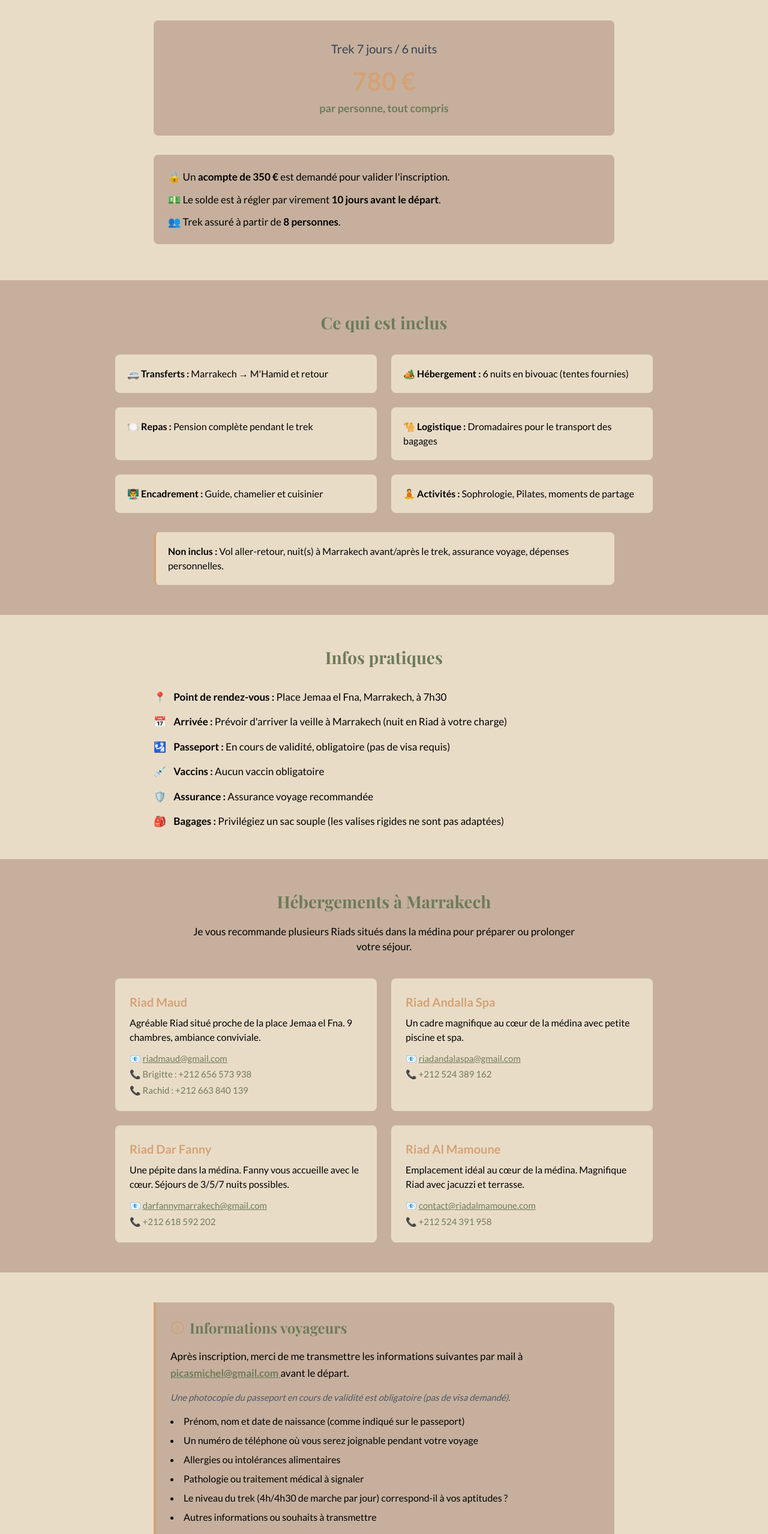
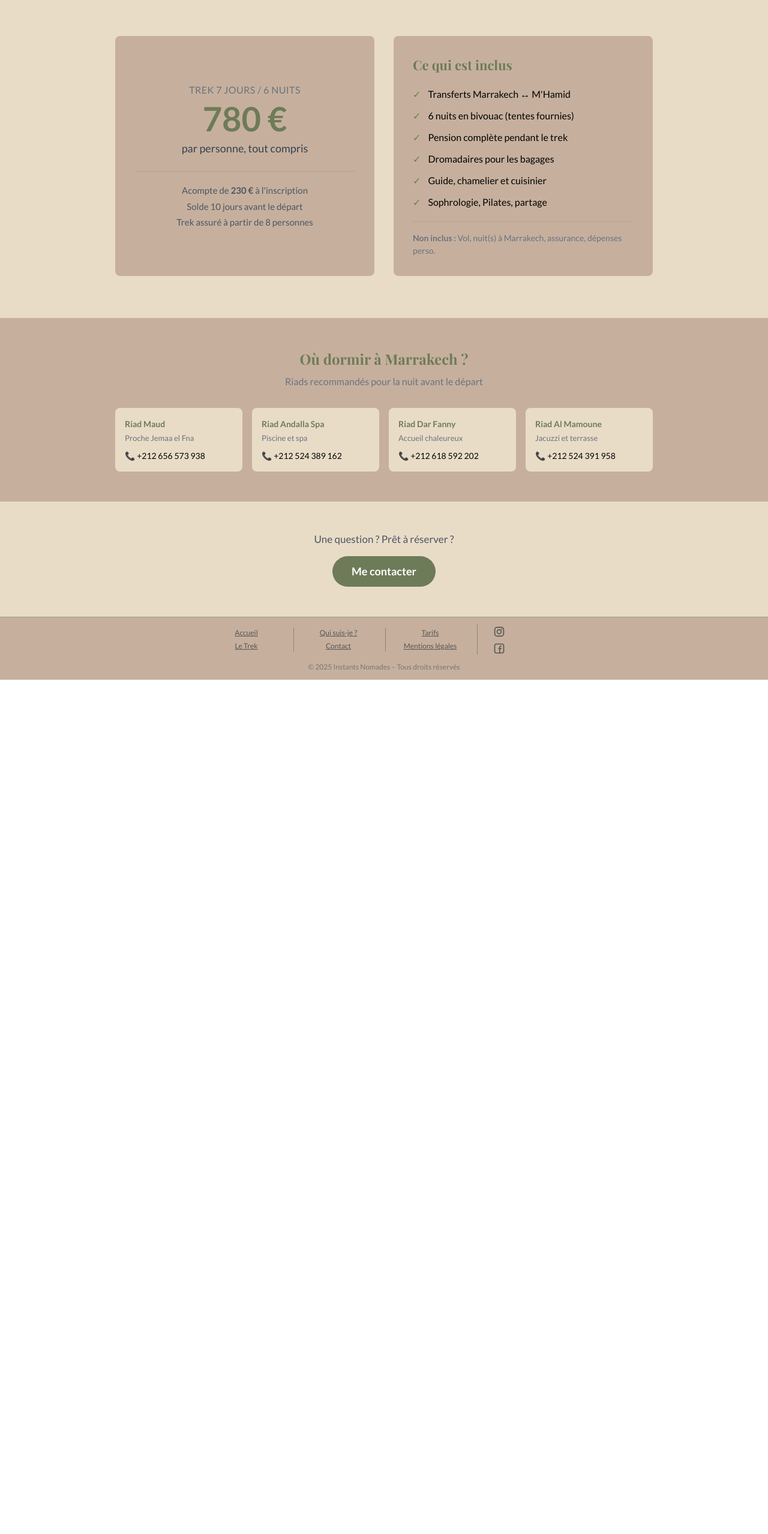
Before and after one commit to GrissaDrauka/instants-nomades, an Angular app: page /contact/tarifs in a window 1280 px wide. Shown: the part 201-2758 px from the top of the page at 60% size. After the commit the page ends 1334 px from the top, so only its background shows below. Built offline with nearby package versions, Linux system fonts and the light colour scheme.

Commit message:
Refonte du formulaire de contact et ajout de la section "Informations à transmettre" après inscription

```diff
--- a/src/app/components/contact/contact-form/contact-form.html
+++ b/src/app/components/contact/contact-form/contact-form.html
@@ -1,11 +1,7 @@
 <section aria-label="Formulaire de contact Instants Nomades">
-    <div class="max-w-screen-md mx-auto px-4">
-        <h2 class="font-display text-[32px] text-vert-sauge font-bold text-center mb-[40px]">
-            Nous contacter
-        </h2>
-
+    <div class="max-w-screen-md mx-auto">
         <form action="https://formsubmit.co/picasmichel@gmail.com" method="POST"
-            class="bg-sable p-8 rounded-xl shadow-md space-y-6">
+            class="space-y-6">
 
             <!-- Nom -->
             <div class="flex flex-col space-y-2">
@@ -42,34 +38,6 @@
                     Envoyer
                 </button>
             </div>
-
-            <div class="text-center text-[16px] text-[#555]">
-                <p class="mb-4">Envie de prolonger l’aventure ?</p>
-                <div class="flex justify-center gap-4">
-                    <!-- Instagram -->
-                    <a href="https://www.instagram.com/michelpicas" target="_blank" rel="noopener noreferrer"
-                        aria-label="Instagram" class="hover:text-vert-sauge transition" title="Instagram">
-                        <svg class="w-11 h-11 inline-block fill-current" viewBox="0 0 32 32"
-                            xmlns="http://www.w3.org/2000/svg">
-                            <path
-                                d="M20.445 5h-8.891A6.559 6.559 0 0 0 5 11.554v8.891A6.559 6.559 0 0 0 11.554 27h8.891a6.56 6.56 0 0 0 6.554-6.555v-8.891A6.557 6.557 0 0 0 20.445 5zm4.342 15.445a4.343 4.343 0 0 1-4.342 4.342h-8.891a4.341 4.341 0 0 1-4.341-4.342v-8.891a4.34 4.34 0 0 1 4.341-4.341h8.891a4.342 4.342 0 0 1 4.341 4.341l.001 8.891z" />
-                            <path
-                                d="M16 10.312c-3.138 0-5.688 2.551-5.688 5.688s2.551 5.688 5.688 5.688 5.688-2.551 5.688-5.688-2.55-5.688-5.688-5.688zm0 9.163a3.475 3.475 0 1 1-.001-6.95 3.475 3.475 0 0 1 .001 6.95zM21.7 8.991a1.363 1.363 0 1 1-1.364 1.364c0-.752.51-1.364 1.364-1.364z" />
-                        </svg>
-                    </a>
-
-                    <!-- Facebook -->
-                    <a href="https://www.facebook.com/share/1FvtbJFQG6/?mibextid=wwXIfr" target="_blank"
-                        rel="noopener noreferrer" aria-label="Facebook" class="hover:text-vert-sauge transition"
-                        title="Facebook">
-                        <svg class="w-12 h-12 inline-block fill-current mt-[4px]" viewBox="0 0 32 32"
-                            xmlns="http://www.w3.org/2000/svg">
-                            <path fill-rule="evenodd" clip-rule="evenodd"
-                                d="M2 6C2 3.79086 3.79086 2 6 2H18C20.2091 2 22 3.79086 22 6V18C22 20.2091 20.2091 22 18 22H6C3.79086 22 2 20.2091 2 18V6ZM6 4C4.89543 4 4 4.89543 4 6V18C4 19.1046 4.89543 20 6 20H12V13H11C10.4477 13 10 12.5523 10 12C10 11.4477 10.4477 11 11 11H12V9.5C12 7.567 13.567 6 15.5 6H16.1C16.6523 6 17.1 6.44772 17.1 7C17.1 7.55228 16.6523 8 16.1 8H15.5C14.6716 8 14 8.67157 14 9.5V11H16.1C16.6523 11 17.1 11.4477 17.1 12C17.1 12.5523 16.6523 13 16.1 13H14V20H18C19.1046 20 20 19.1046 20 18V6C20 4.89543 19.1046 4 18 4H6Z" />
-                        </svg>
-                    </a>
-                </div>
-            </div>
         </form>
     </div>
 </section>
--- a/src/app/components/contact/contact.html
+++ b/src/app/components/contact/contact.html
@@ -58,4 +58,37 @@
             </div>
         </div>
     </section>
+
+    <!-- Section : Après inscription -->
+    <section class="bg-beige py-[50px]">
+        <div class="max-w-screen-xl mx-auto px-4">
+            <div class="max-w-3xl mx-auto">
+                <div class="text-center mb-8">
+                    <span class="inline-block bg-vert-sauge/10 text-vert-sauge text-[14px] font-semibold px-4 py-1 rounded-full mb-3">
+                        Après inscription
+                    </span>
+                    <h2 class="font-display text-[26px] text-vert-sauge font-bold">
+                        Informations à transmettre
+                    </h2>
+                </div>
+
+                <div class="bg-sable p-6 rounded-lg">
+                    <p class="text-center text-[16px] text-gray-600 mb-6">
+                        Merci d'envoyer ces informations à
+                        <a href="mailto:picasmichel@gmail.com" class="text-vert-sauge underline hover:text-terracotta font-medium">picasmichel&#64;gmail.com</a>
+                        avant le départ.
+                    </p>
+
+                    <div class="grid md:grid-cols-2 gap-3 text-[15px]">
+                        <p>• Copie du passeport</p>
+                        <p>• Prénom, nom, date de naissance</p>
+                        <p>• Téléphone pour le voyage</p>
+                        <p>• Allergies / intolérances</p>
+                        <p>• Pathologie ou traitement</p>
+                        <p>• Niveau physique OK (4h/4h30 marche)</p>
+                    </div>
+                </div>
+            </div>
+        </div>
+    </section>
 </main>
--- a/src/app/components/contact/tarifs/tarifs.html
+++ b/src/app/components/contact/tarifs/tarifs.html
@@ -1,149 +1,98 @@
 <main>
-    <!-- Section 1 : Tarifs -->
-    <section class="bg-sable py-[60px]">
+    <!-- Section 1 : Tarif + Ce qui est inclus -->
+    <section class="bg-sable py-[70px]">
         <div class="max-w-screen-xl mx-auto px-4">
-            <h1 class="font-display text-[36px] md:text-[42px] text-vert-sauge font-bold text-center mb-8">
+            <h1 class="font-display text-[36px] md:text-[42px] text-vert-sauge font-bold text-center mb-12">
                 Tarifs & Informations
             </h1>
 
-            <div class="max-w-3xl mx-auto">
-                <!-- Tarif principal -->
-                <div class="bg-beige p-8 rounded-lg text-center mb-8">
-                    <p class="text-[20px] text-gray-700 mb-2">Trek 7 jours / 6 nuits</p>
-                    <p class="text-[42px] font-bold text-terracotta">780 €</p>
-                    <p class="text-[18px] text-vert-sauge font-semibold">par personne, tout compris</p>
+            <div class="max-w-4xl mx-auto flex flex-col lg:flex-row gap-8 items-stretch">
+                <!-- Colonne gauche : Tarif -->
+                <div class="lg:w-1/2">
+                    <div class="bg-beige p-8 rounded-lg h-full flex flex-col justify-center text-center">
+                        <p class="text-[16px] text-gray-500 uppercase tracking-wide mb-2">Trek 7 jours / 6 nuits</p>
+                        <p class="text-[56px] font-bold text-vert-sauge leading-none mb-2">780 €</p>
+                        <p class="text-[18px] text-gray-700 mb-6">par personne, tout compris</p>
+
+                        <div class="border-t border-vert-sauge/20 pt-5 text-[15px] text-gray-600 space-y-1">
+                            <p>Acompte de <strong>230 €</strong> à l'inscription</p>
+                            <p>Solde 10 jours avant le départ</p>
+                            <p>Trek assuré à partir de 8 personnes</p>
+                        </div>
+                    </div>
                 </div>
 
-                <!-- Détails -->
-                <div class="bg-beige p-6 rounded-lg space-y-3 text-[17px]">
-                    <p>🔒 Un <strong>acompte de 350 €</strong> est demandé pour valider l'inscription.</p>
-                    <p>💵 Le solde est à régler par virement <strong>10 jours avant le départ</strong>.</p>
-                    <p>👥 Trek assuré à partir de <strong>8 personnes</strong>.</p>
+                <!-- Colonne droite : Ce qui est inclus -->
+                <div class="lg:w-1/2">
+                    <div class="bg-beige p-8 rounded-lg h-full">
+                        <h2 class="font-display text-[22px] text-vert-sauge font-bold mb-5">
+                            Ce qui est inclus
+                        </h2>
+                        <ul class="space-y-3 text-[16px]">
+                            <li class="flex items-center gap-3">
+                                <span class="text-vert-sauge">✓</span>
+                                Transferts Marrakech ↔ M'Hamid
+                            </li>
+                            <li class="flex items-center gap-3">
+                                <span class="text-vert-sauge">✓</span>
+                                6 nuits en bivouac (tentes fournies)
+                            </li>
+                            <li class="flex items-center gap-3">
+                                <span class="text-vert-sauge">✓</span>
+                                Pension complète pendant le trek
+                            </li>
+                            <li class="flex items-center gap-3">
+                                <span class="text-vert-sauge">✓</span>
+                                Dromadaires pour les bagages
+                            </li>
+                            <li class="flex items-center gap-3">
+                                <span class="text-vert-sauge">✓</span>
+                                Guide, chamelier et cuisinier
+                            </li>
+                            <li class="flex items-center gap-3">
+                                <span class="text-vert-sauge">✓</span>
+                                Sophrologie, Pilates, partage
+                            </li>
+                        </ul>
+                        <p class="mt-5 pt-4 border-t border-vert-sauge/20 text-[14px] text-gray-500">
+                            <strong>Non inclus :</strong> Vol, nuit(s) à Marrakech, assurance, dépenses perso.
+                        </p>
+                    </div>
                 </div>
             </div>
         </div>
     </section>
 
-    <!-- Section 2 : Ce qui est inclus -->
+    <!-- Section 3 : Hébergements -->
     <section class="bg-beige py-[50px]">
         <div class="max-w-screen-xl mx-auto px-4">
-            <h2 class="font-display text-[28px] text-vert-sauge font-bold text-center mb-8">
-                Ce qui est inclus
-            </h2>
+            <div class="max-w-4xl mx-auto">
+                <h2 class="font-display text-[24px] text-vert-sauge font-bold text-center mb-2">
+                    Où dormir à Marrakech ?
+                </h2>
+                <p class="text-center text-[16px] text-gray-500 mb-8">
+                    Riads recommandés pour la nuit avant le départ
+                </p>
 
-            <div class="max-w-4xl mx-auto grid md:grid-cols-2 gap-6">
-                <div class="bg-sable p-5 rounded-lg">
-                    <p><strong>🚐 Transferts :</strong> Marrakech → M'Hamid et retour</p>
-                </div>
-                <div class="bg-sable p-5 rounded-lg">
-                    <p><strong>🏕️ Hébergement :</strong> 6 nuits en bivouac (tentes fournies)</p>
-                </div>
-                <div class="bg-sable p-5 rounded-lg">
-                    <p><strong>🍽️ Repas :</strong> Pension complète pendant le trek</p>
-                </div>
-                <div class="bg-sable p-5 rounded-lg">
-                    <p><strong>🐪 Logistique :</strong> Dromadaires pour le transport des bagages</p>
-                </div>
-                <div class="bg-sable p-5 rounded-lg">
-                    <p><strong>👨‍🏫 Encadrement :</strong> Guide, chamelier et cuisinier</p>
-                </div>
-                <div class="bg-sable p-5 rounded-lg">
-                    <p><strong>🧘 Activités :</strong> Sophrologie, Pilates, moments de partage</p>
-                </div>
-            </div>
-
-            <div class="max-w-3xl mx-auto mt-8 bg-sable p-5 rounded-lg border-l-4 border-terracotta">
-                <p class="text-[16px]"><strong>Non inclus :</strong> Vol aller-retour, nuit(s) à Marrakech avant/après le trek, assurance voyage, dépenses personnelles.</p>
-            </div>
-        </div>
-    </section>
-
-    <!-- Section 3 : Infos pratiques -->
-    <section class="bg-sable py-[50px]">
-        <div class="max-w-screen-xl mx-auto px-4">
-            <h2 class="font-display text-[28px] text-vert-sauge font-bold text-center mb-8">
-                Infos pratiques
-            </h2>
-
-            <div class="max-w-3xl mx-auto">
-                <ul class="space-y-4 text-[17px]">
-                    <li class="flex items-start gap-3">
-                        <span>📍</span>
-                        <p><strong>Point de rendez-vous :</strong> Place Jemaa el Fna, Marrakech, à 7h30</p>
-                    </li>
-                    <li class="flex items-start gap-3">
-                        <span>📅</span>
-                        <p><strong>Arrivée :</strong> Prévoir d'arriver la veille à Marrakech (nuit en Riad à votre charge)</p>
-                    </li>
-                    <li class="flex items-start gap-3">
-                        <span>🛂</span>
-                        <p><strong>Passeport :</strong> En cours de validité, obligatoire (pas de visa requis)</p>
-                    </li>
-                    <li class="flex items-start gap-3">
-                        <span>💉</span>
-                        <p><strong>Vaccins :</strong> Aucun vaccin obligatoire</p>
-                    </li>
-                    <li class="flex items-start gap-3">
-                        <span>🛡️</span>
-                        <p><strong>Assurance :</strong> Assurance voyage recommandée</p>
-                    </li>
-                    <li class="flex items-start gap-3">
-                        <span>🎒</span>
-                        <p><strong>Bagages :</strong> Privilégiez un sac souple (les valises rigides ne sont pas adaptées)</p>
-                    </li>
-                </ul>
-            </div>
-        </div>
-    </section>
-
-    <!-- Section 4 : Hébergements à Marrakech -->
-    <section class="bg-beige py-[50px]">
-        <div class="max-w-screen-xl mx-auto px-4">
-            <h2 class="font-display text-[28px] text-vert-sauge font-bold text-center mb-4">
-                Hébergements à Marrakech
-            </h2>
-            <p class="text-center text-[17px] max-w-2xl mx-auto mb-10">
-                Je vous recommande plusieurs Riads situés dans la médina pour préparer ou prolonger votre séjour.
-            </p>
-
-            <div class="max-w-4xl mx-auto grid md:grid-cols-2 gap-6">
-                <!-- Riad Maud -->
-                <div class="bg-sable p-6 rounded-lg">
-                    <h3 class="text-terracotta font-bold text-[20px] mb-2">Riad Maud</h3>
-                    <p class="text-[16px] mb-3">Agréable Riad situé proche de la place Jemaa el Fna. 9 chambres, ambiance conviviale.</p>
-                    <div class="text-[15px] text-vert-sauge space-y-1">
-                        <p>📧 <a href="mailto:riadmaud@gmail.com" class="underline hover:text-terracotta">riadmaud&#64;gmail.com</a></p>
-                        <p>📞 Brigitte : +212 656 573 938</p>
-                        <p>📞 Rachid : +212 663 840 139</p>
+                <div class="grid sm:grid-cols-2 lg:grid-cols-4 gap-4 text-[14px]">
+                    <div class="bg-sable p-4 rounded-lg">
+                        <h3 class="text-vert-sauge font-bold mb-1">Riad Maud</h3>
+                        <p class="text-gray-500 text-[13px] mb-2">Proche Jemaa el Fna</p>
+                        <p>📞 +212 656 573 938</p>
                     </div>
-                </div>
-
-                <!-- Riad Andalla Spa -->
-                <div class="bg-sable p-6 rounded-lg">
-                    <h3 class="text-terracotta font-bold text-[20px] mb-2">Riad Andalla Spa</h3>
-                    <p class="text-[16px] mb-3">Un cadre magnifique au cœur de la médina avec petite piscine et spa.</p>
-                    <div class="text-[15px] text-vert-sauge space-y-1">
-                        <p>📧 <a href="mailto:riadandalaspa@gmail.com" class="underline hover:text-terracotta">riadandalaspa&#64;gmail.com</a></p>
+                    <div class="bg-sable p-4 rounded-lg">
+                        <h3 class="text-vert-sauge font-bold mb-1">Riad Andalla Spa</h3>
+                        <p class="text-gray-500 text-[13px] mb-2">Piscine et spa</p>
                         <p>📞 +212 524 389 162</p>
                     </div>
-                </div>
-
-                <!-- Riad Dar Fanny -->
-                <div class="bg-sable p-6 rounded-lg">
-                    <h3 class="text-terracotta font-bold text-[20px] mb-2">Riad Dar Fanny</h3>
-                    <p class="text-[16px] mb-3">Une pépite dans la médina. Fanny vous accueille avec le cœur. Séjours de 3/5/7 nuits possibles.</p>
-                    <div class="text-[15px] text-vert-sauge space-y-1">
-                        <p>📧 <a href="mailto:darfannymarrakech@gmail.com" class="underline hover:text-terracotta">darfannymarrakech&#64;gmail.com</a></p>
+                    <div class="bg-sable p-4 rounded-lg">
+                        <h3 class="text-vert-sauge font-bold mb-1">Riad Dar Fanny</h3>
+                        <p class="text-gray-500 text-[13px] mb-2">Accueil chaleureux</p>
                         <p>📞 +212 618 592 202</p>
                     </div>
-                </div>
-
-                <!-- Riad Al Mamoune -->
-                <div class="bg-sable p-6 rounded-lg">
-                    <h3 class="text-terracotta font-bold text-[20px] mb-2">Riad Al Mamoune</h3>
-                    <p class="text-[16px] mb-3">Emplacement idéal au cœur de la médina. Magnifique Riad avec jacuzzi et terrasse.</p>
-                    <div class="text-[15px] text-vert-sauge space-y-1">
-                        <p>📧 <a href="mailto:contact@riadalmamoune.com" class="underline hover:text-terracotta">contact&#64;riadalmamoune.com</a></p>
+                    <div class="bg-sable p-4 rounded-lg">
+                        <h3 class="text-vert-sauge font-bold mb-1">Riad Al Mamoune</h3>
+                        <p class="text-gray-500 text-[13px] mb-2">Jacuzzi et terrasse</p>
                         <p>📞 +212 524 391 958</p>
                     </div>
                 </div>
@@ -151,49 +100,13 @@
         </div>
     </section>
 
-    <!-- Section 5 : Informations voyageurs -->
-    <section id="informations-voyageurs" class="bg-sable py-[50px]">
-        <div class="max-w-screen-xl mx-auto px-4">
-            <div class="max-w-3xl mx-auto">
-                <div class="border-l-4 border-terracotta bg-beige p-6 rounded-r-lg">
-                    <h2 class="font-display text-[24px] text-vert-sauge font-bold mb-4 flex items-center gap-2">
-                        <svg xmlns="http://www.w3.org/2000/svg" class="w-6 h-6 text-terracotta" viewBox="0 0 24 24" fill="currentColor">
-                            <path d="M11.001 10h2v5h-2zM11 16h2v2h-2z" />
-                            <path fill-rule="evenodd"
-                                d="M1 12C1 5.925 5.925 1 12 1s11 4.925 11 11-4.925 11-11 11S1 18.075 1 12zm20 0c0-4.971-4.029-9-9-9S3 7.029 3 12s4.029 9 9 9 9-4.029 9-9z"
-                                clip-rule="evenodd" />
-                        </svg>
-                        Informations voyageurs
-                    </h2>
-                    <p class="mb-4 text-[17px] leading-relaxed">
-                        Après inscription, merci de me transmettre les informations suivantes par mail à
-                        <a href="mailto:picasmichel@gmail.com" class="underline text-vert-sauge hover:text-terracotta font-semibold">
-                            picasmichel&#64;gmail.com
-                        </a> avant le départ.
-                    </p>
-                    <p class="mb-4 text-[15px] italic text-gray-600">
-                        Une photocopie du passeport en cours de validité est obligatoire (pas de visa demandé).
-                    </p>
-
-                    <ul class="list-disc list-inside space-y-2 text-[16px]">
-                        <li>Prénom, nom et date de naissance (comme indiqué sur le passeport)</li>
-                        <li>Un numéro de téléphone où vous serez joignable pendant votre voyage</li>
-                        <li>Allergies ou intolérances alimentaires</li>
-                        <li>Pathologie ou traitement médical à signaler</li>
-                        <li>Le niveau du trek (4h/4h30 de marche par jour) correspond-il à vos aptitudes ?</li>
-                        <li>Autres informations ou souhaits à transmettre</li>
-                    </ul>
-                </div>
-            </div>
-        </div>
-    </section>
-
-    <!-- Section 6 : Bouton contact -->
-    <section class="bg-beige py-[40px]">
+    <!-- Section 4 : CTA -->
+    <section class="bg-sable py-[50px]">
         <div class="text-center">
+            <p class="text-[17px] text-gray-600 mb-4">Une question ? Prêt à réserver ?</p>
             <a routerLink="/contact"
                 class="inline-block bg-vert-sauge text-white px-8 py-3 rounded-full text-[18px] font-semibold hover:bg-terracotta transition-all duration-300">
-                Me contacter pour réserver
+                Me contacter
             </a>
         </div>
     </section>
```
